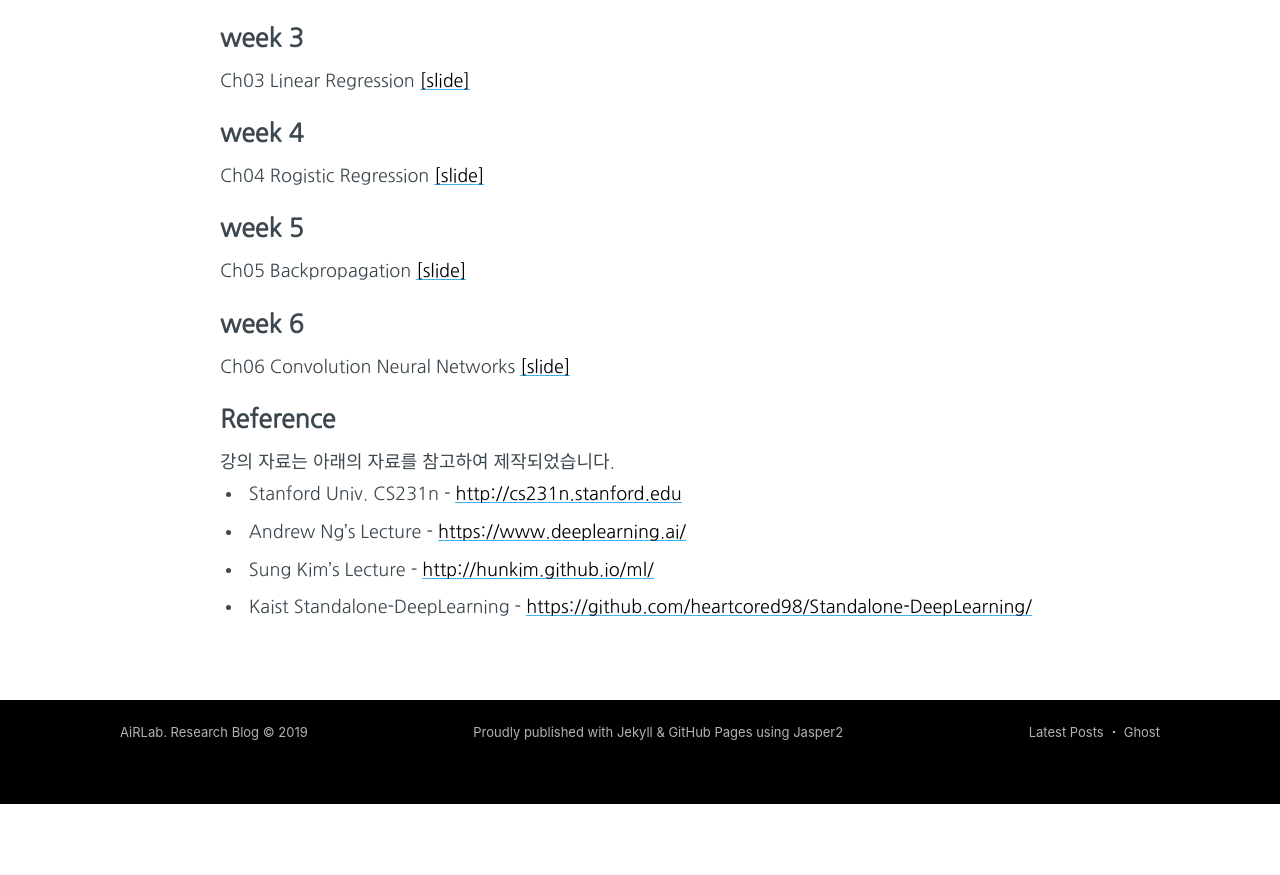
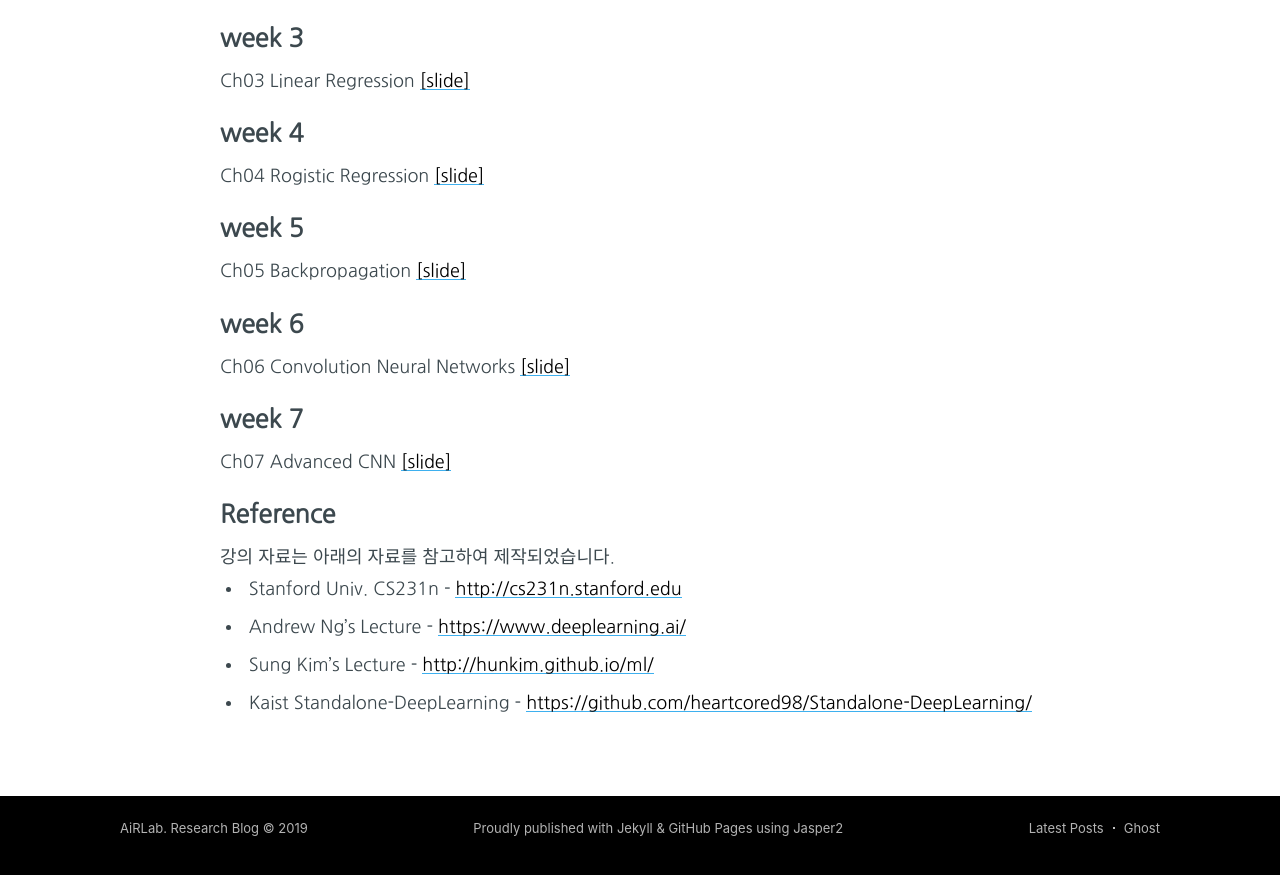
Before and after one commit to AiRLab-hub/github-page, a Jekyll site: the page built from lecture/20020135/2019/index.html, in a window 1280 px wide and 900 px high, scrolled down 1299 px. Shown: the top 875 px of the window. Built offline with Jekyll 4.4.1, drawn with Linux system fonts in a browser that asks for light colours; nearby versions of some CDN libraries; comment, search, counter and statistics services are not loaded; before the commit the page ends 2103 px from its top, so only the background shows below that.

Commit message:
add: Lecture 7

```diff
--- a/lecture/20020135/2019/index.html
+++ b/lecture/20020135/2019/index.html
@@ -169,7 +169,7 @@ u {
                 Ch03 Linear Regression <a href="/assets/lecture/20020135/2019/Ch03-LinearRegression.pdf" target="_blank">[slide]</a>
             </div>
         </div>
-        <div class="introduce__section week3">
+        <div class="introduce__section week4">
             <div class="introduce__section__header">
                 week 4
             </div>
@@ -177,7 +177,7 @@ u {
                 Ch04 Rogistic Regression <a href="/assets/lecture/20020135/2019/Ch04-RogisticRegression.pdf" target="_blank">[slide]</a>
             </div>
         </div>
-        <div class="introduce__section week3">
+        <div class="introduce__section week5">
             <div class="introduce__section__header">
                 week 5
             </div>
@@ -185,7 +185,7 @@ u {
                 Ch05 Backpropagation <a href="/assets/lecture/20020135/2019/Ch05-Backpropagation.pdf" target="_blank">[slide]</a>
             </div>
         </div>
-        <div class="introduce__section week3">
+        <div class="introduce__section week6">
             <div class="introduce__section__header">
                 week 6
             </div>
@@ -193,7 +193,15 @@ u {
                 Ch06 Convolution Neural Networks <a href="/assets/lecture/20020135/2019/Ch06-ConvolutionNeuralNetworks.pdf" target="_blank">[slide]</a>
             </div>
         </div>
-        <div class="introduce__section week2">
+        <div class="introduce__section week7">
+            <div class="introduce__section__header">
+                week 7
+            </div>
+            <div class="introduce__section__body">
+                Ch07 Advanced CNN <a href="/assets/lecture/20020135/2019/Ch07-advanced-CNN.pdf" target="_blank">[slide]</a>
+            </div>
+        </div>
+        <div class="introduce__section">
             <div class="introduce__section__header">
                 Reference
             </div>
```
Also changed, not shown: 1 other file.
